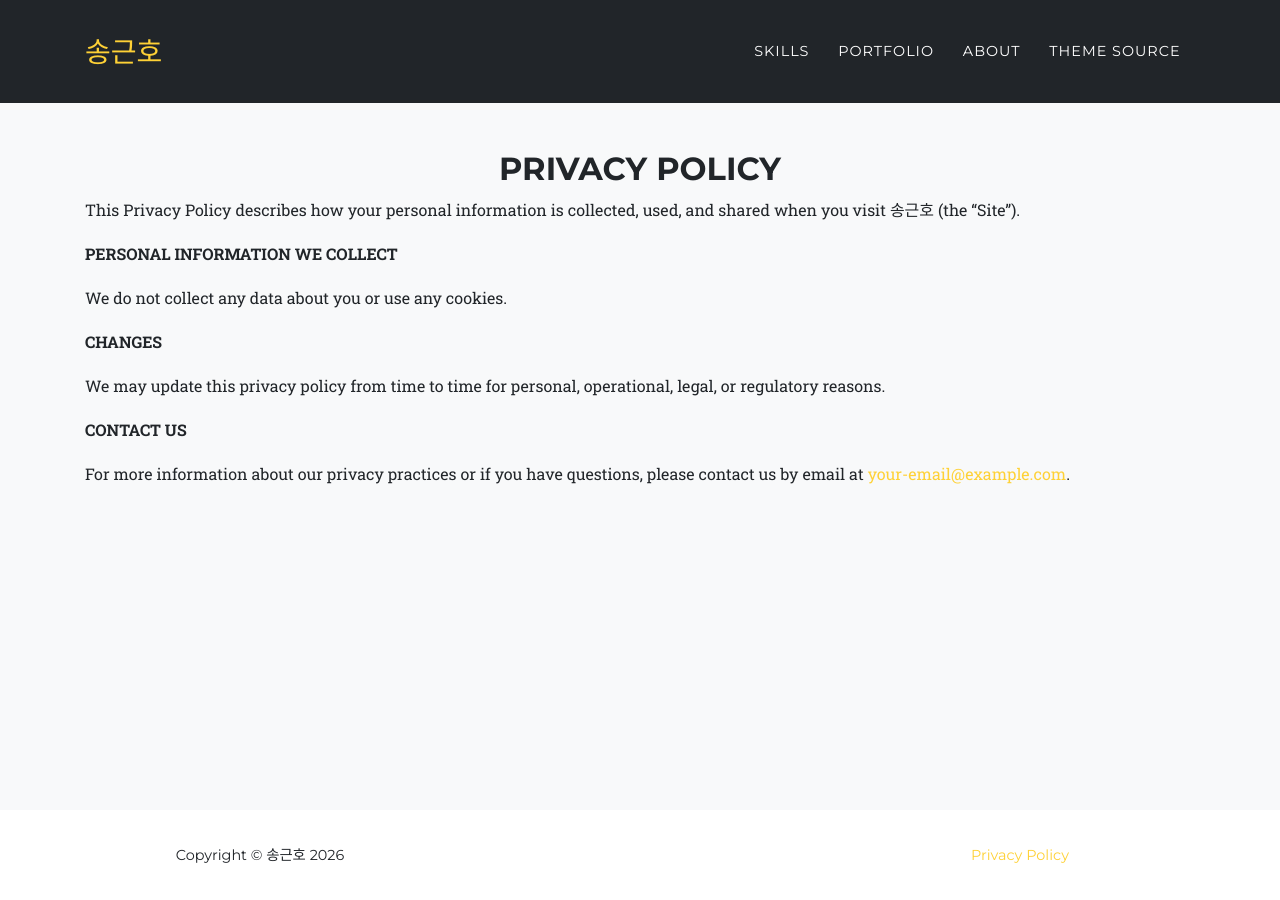
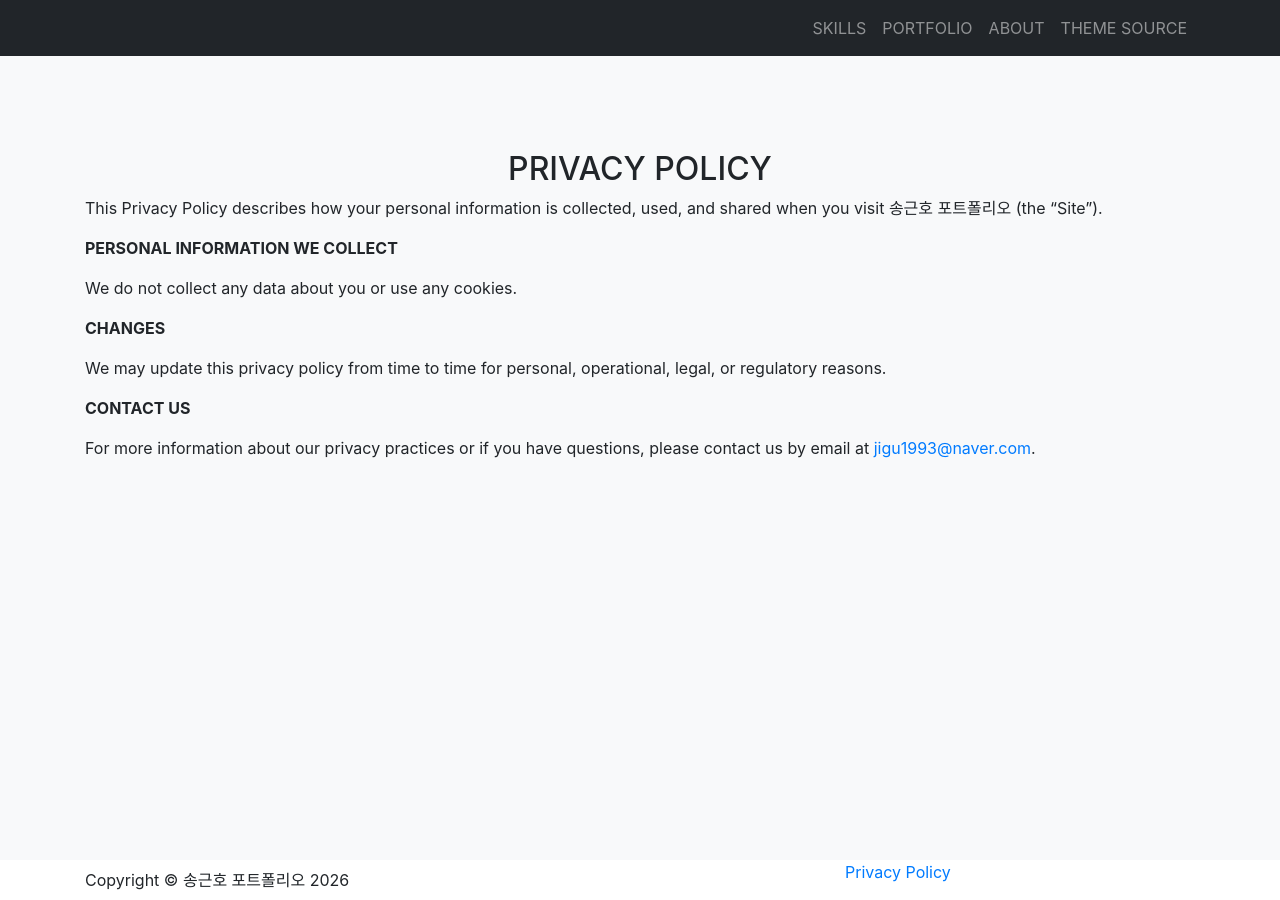
Before and after one commit to SongGunHo/SongPage.githubio, a Jekyll site: the page built from legal.md, in a window 1280 px wide. Built offline with Jekyll 4.4.1, drawn with Linux system fonts in a browser that asks for light colours; nearby versions of some CDN libraries; some web fonts are replaced; library files that are not in the unit come from our copies; part of the change alters nothing that is shown.

Commit message:
수정완료

```diff
--- a/_config.yml
+++ b/_config.yml
@@ -1,63 +1,55 @@
-# Welcome to Jekyll!
-#
-# This config file is meant for settings that affect your whole blog, values
-# which you are expected to set up once and rarely edit after that.
-# This file is *NOT* reloaded automatically when you use 'bundle exec jekyll serve'.
-# If you change this file, please restart the server process.
+# ===================================
+# 기본 정보
+# ===================================
+title: "송근호 포트폴리오"
+email: "jigu1993@naver.com"
+description: "백엔드 및 AI 개발자 송근호 포트폴리오"
 
-# Site settings
-# are used to personalize your new site. If you look in the HTML files,
-# you will see them accessed via {{ site.title }}, {{ site.email }}, and so on.
-# You can create any custom variable you would like, and they will be accessible
-# in the templates via {{ site.myvariable }}.
+# GitHub Pages (사용자 페이지 기준)
+url: "https://songgunho.github.io"
+baseurl: ""
 
-remote_theme: raviriley/agency-jekyll-theme
-plugins:
-  - jekyll-remote-theme
-# 사이트 기본 도메인 (⚠️ 뒤에 경로 절대 붙이지 말 것)
-url: "https://songgunho.github.io"
-# 저장소가 프로젝트 페이지일 때 사용
-# 예: https://songgunho.github.io/SongPage.githubio
-baseurl: "/SongPage.githubio"
-
-# ================================
-# 사이트 기본 정보 (원하는 값으로 수정 가능)
-# ================================
-title: 송근호
-email: your-email@example.com  # ← 실제 이메일로 변경 권장
-description: "Site description"
-author: 송근호
-footer:
-  name: "송근호"
-  email: "jigu1993@naver.com"
-  mobile: "010-2253-3951"      # ← 공개 원치 않으면 삭제 가능
-  address: "인천시 미추홀구"     # ← 상세 주소는 축소 권장
-
-locale: "en-US" # See available languages in _data/sitetext.yml
-
-# ================================
+# ===================================
 # 언어 설정
-# ================================
+# ===================================
 locale: "en"
 
-# ================================
-# 구글 애널리틱스 (선택)
-# ================================
+# ===================================
+# 로고 (선택)
+# ===================================
+logo:
+  path: ""
+  height: 52
+
+# ===================================
+# Google Analytics (선택)
+# ===================================
 analytics:
   google:
 
-# ================================
-# 컬렉션 설정 (포트폴리오)
-# ================================
+# ===================================
+# 컬렉션 설정 (⭐ 중요)
+# ===================================
 collections:
   portfolio:
+    output: true
 
-# ================================
-# 마크다운 엔진
-# ================================
+# ===================================
+# Markdown 설정
+# ===================================
 markdown: kramdown
+permalink: pretty
 
-# ================================
-# Formspree (⚠️ 실제 ID로 교체해야 작동)
-# ================================
-formspree_form_path: "f/your-form-id"
+# ===================================
+# 기본 플러그인
+# ===================================
+plugins:
+  - jekyll-feed
+
+# ===================================
+# 제외 파일
+# ===================================
+exclude:
+  - README.md
+  - LICENSE.txt
+  - node_modules
```
